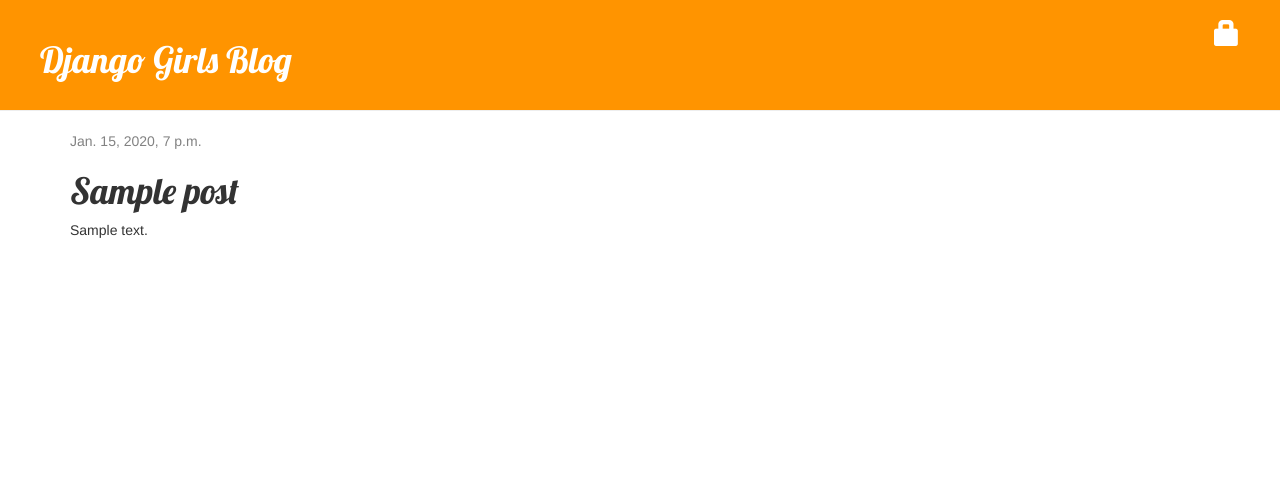
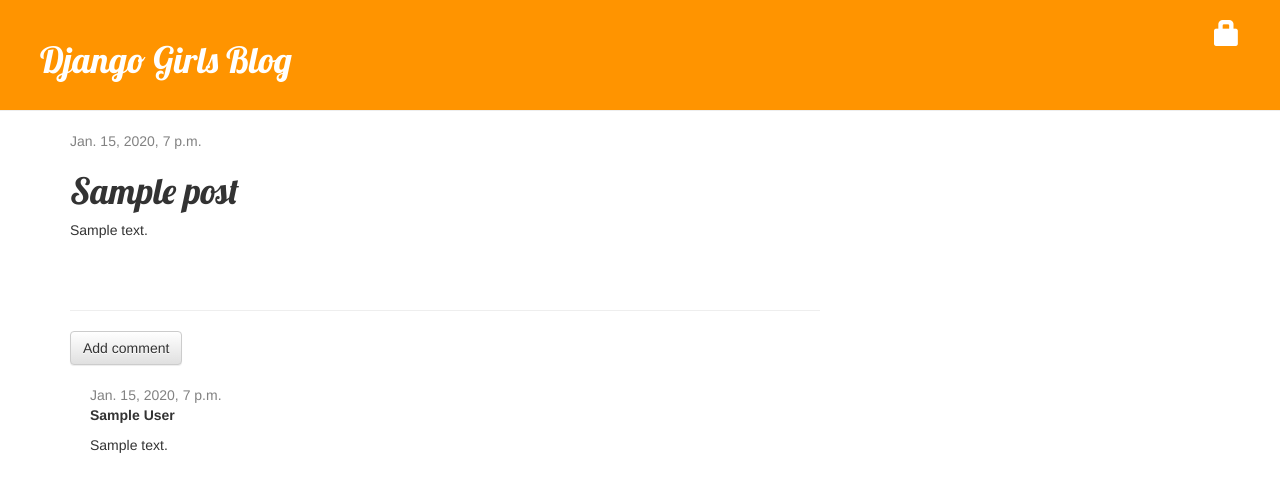
Before and after one commit to ynakao/my-first-blog, a Django app: page /post/1/ in a window 1280 px wide. Shown: the top 492 px of the page. Run offline with Django 3.2, Linux system fonts and the light colour scheme; tables that the repository leaves empty hold one stand-in row (values such as "Sample post"); some libraries are stand-ins or nearby versions.

Commit message:
Add comments

```diff
--- a/blog/admin.py
+++ b/blog/admin.py
@@ -1,5 +1,6 @@
 from django.contrib import admin
-from .models import Post
+from .models import Post, Comment
 
 
 admin.site.register(Post)
+admin.site.register(Comment)
--- a/blog/models.py
+++ b/blog/models.py
@@ -15,3 +15,21 @@ class Post(models.Model):
 
     def __str__(self):
         return self.title
+
+    def approved_comments(self):
+        return self.comments.filter(approved_comment=True)
+
+
+class Comment(models.Model):
+    post = models.ForeignKey('blog.Post', related_name='comments')
+    author = models.CharField(max_length=200)
+    text = models.TextField()
+    created_date = models.DateTimeField(default=timezone.now)
+    approved_comment = models.BooleanField(default=False)
+
+    def approve(self):
+        self.approved_comment = True
+        self.save()
+
+    def __str__(self):
+        return self.text
--- a/blog/static/css/blog.css
+++ b/blog/static/css/blog.css
@@ -44,3 +44,7 @@ h1, h2, h3, h4 {
 .post h1 a, .post h1 a:visited {
     color: #000000;
 }
+
+.comment {
+    margin: 20px 0px 20px 20px;
+}
--- a/blog/templates/blog/post_detail.html
+++ b/blog/templates/blog/post_detail.html
@@ -16,4 +16,24 @@
         <h1>{{ post.title }}</h1>
         <p>{{ post.text|linebreaksbr }}</p>
     </div>
+
+<hr>
+<a class="btn btn-default" href="{% url 'add_comment_to_post' pk=post.pk %}">Add comment</a>
+{% for comment in post.comments.all %}
+    {% if user.is_authenticated or comment.approved_comment %}
+    <div class="comment">
+        <div class="date">
+            {{ comment.created_date }}
+            {% if not comment.approved_comment %}
+            <a class="btn btn-default" href="{% url 'comment_remove' pk=comment.pk %}"><span class="glyphicon glyphicon-remove"></span></a>
+            <a class="btn btn-default" href="{% url 'comment_approve' pk=comment.pk %}"><span class="glyphicon glyphicon-ok"></span></a>
+            {% endif %}
+        </div>
+        <strong>{{ comment.author }}</strong>
+        <p>{{ comment.text|linebreaks }} </p>
+    </div>
+    {% endif %}
+{% empty %}
+    <p>No comments here yet :(</p>
+{% endfor %}
 {% endblock %}
--- a/blog/templates/blog/post_list.html
+++ b/blog/templates/blog/post_list.html
@@ -8,6 +8,7 @@
             </div>
             <h1><a href="{% url 'post_detail' pk=post.pk %}">{{ post.title }}</a></h1>
             <p>{{ post.text|linebreaksbr }}</p>
+            <a href="{% url 'post_detail' pk=post.pk %}">Commnets: {{ post.approved_comments.count }}</a>
         </div>
     {% endfor %}
 {% endblock %}
--- a/blog/urls.py
+++ b/blog/urls.py
@@ -10,4 +10,7 @@ urlpatterns = [
     url(r'^drafts/$', views.post_draft_list, name='post_draft_list'),
     url(r'^post/(?P<pk>\d+)/publish/$', views.post_publish, name='post_publish'),
     url(r'^post/(?P<pk>\d+)/remove/$', views.post_remove, name='post_remove'),
+    url(r'^post/(?P<pk>\d+)/comment/$', views.add_comment_to_post, name='add_comment_to_post'),
+    url(r'^post/(?P<pk>\d+)/approve/$', views.comment_approve, name='comment_approve'),
+    url(r'^post/(?P<pk>\d+)/remove/$', views.comment_remove, name='comment_remove'),
 ]
--- a/blog/views.py
+++ b/blog/views.py
@@ -1,8 +1,8 @@
 from django.shortcuts import render, get_object_or_404, redirect
 from django.utils import timezone
 from django.contrib.auth.decorators import login_required
-from .models import Post
-from .forms import PostForm
+from .models import Post, Comment
+from .forms import PostForm, CommentForm
 
 
 def post_list(request):
@@ -66,3 +66,32 @@ def post_remove(request, pk):
     post = get_object_or_404(Post, pk=pk)
     post.delete()
     return redirect('post_list')
+
+
+def add_comment_to_post(request, pk):
+    post = get_object_or_404(Post, pk=pk)
+    if request.method == "POST":
+        form = CommentForm(request.POST)
+        if form.is_valid():
+            comment = form.save(commit=False)
+            comment.post = post
+            comment.save()
+            return redirect('post_detail', pk=post.pk)
+    else:
+        form = CommentForm()
+    return render(request, 'blog/add_comment_to_post.html', {'form': form})
+
+
+@login_required
+def comment_approve(request, pk):
+    comment = get_object_or_404(Comment, pk=pk)
+    comment.approve()
+    return redirect('post_detail', pk=comment.post.pk)
+
+
+@login_required
+def comment_remove(request, pk):
+    comment = get_object_or_404(Comment, pk=pk)
+    post_pk = comment.post.pk
+    comment.delete()
+    return redirect('post_detail', pk=post_pk)
```
Also changed, not shown: blog/forms.py (+7 -1 lines), blog/templates/blog/add_comment_to_post.html (added, +9 -0 lines), blog/migrations/0002_comment.py (added).
